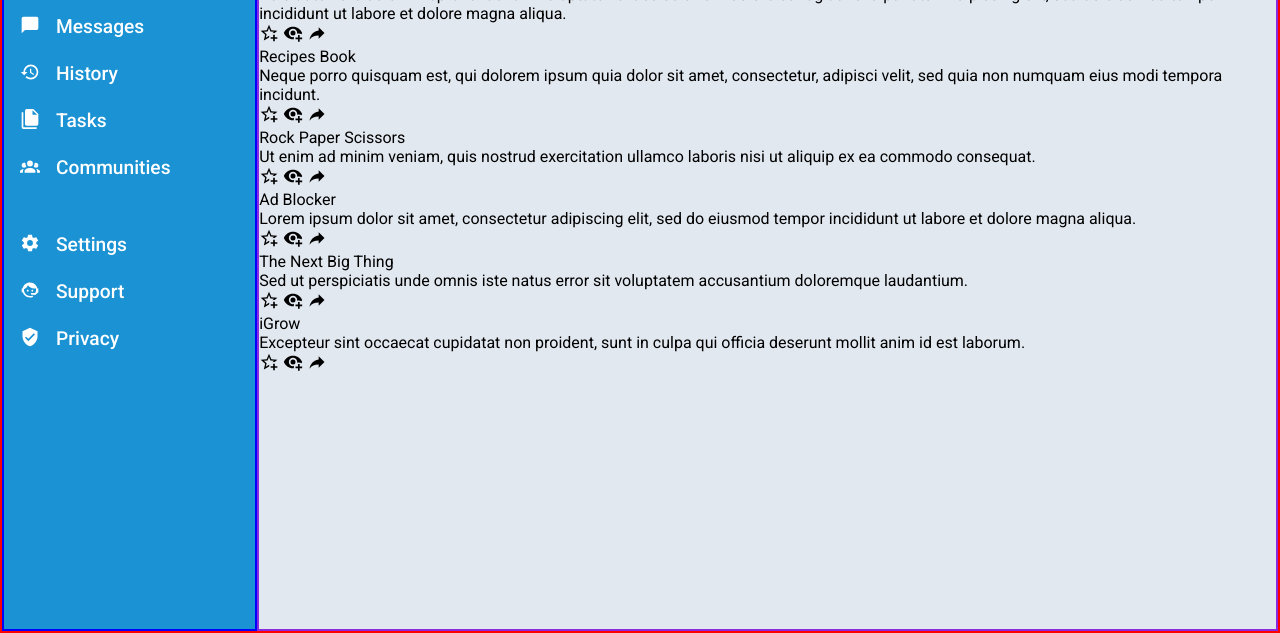
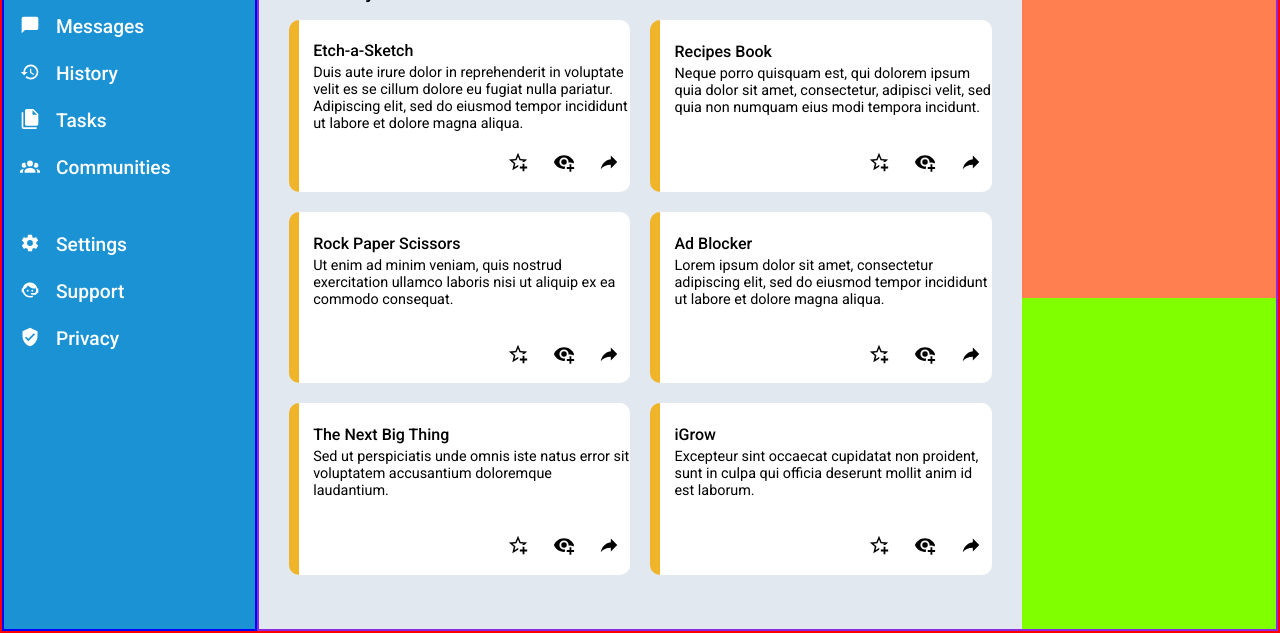
Before and after one commit to cbd23/admin-dashboard, a plain HTML site: page index.html in a window 1280 px wide. Shown: the part 171-804 px from the top of the page. Drawn offline with Linux system fonts and the light colour scheme.

Commit message:
Style 'Your Projects' section in content.

```diff
--- a/styles.css
+++ b/styles.css
@@ -41,7 +41,6 @@
     display: flex;
 
     flex: 2;
-
 }
 
 .searchbar-icon-container {
@@ -250,18 +249,6 @@ span.hello::before {
     margin-right: 6px;
 }
 
-
-
-.content {
-    border: 2px solid blueviolet;
-
-    background-color: rgb(226 232 240);
-
-    grid-area: 2 / 2 / 3 / 3;
-}
-
-
-
 svg {
     /* border: 1px solid yellow; */
 
@@ -290,3 +277,113 @@ svg {
 .logo:active {
     background-color: rgb(34, 170, 255);
 }
+
+
+
+.content {
+    border: 2px solid blueviolet;
+
+    background-color: rgb(226 232 240);
+
+    grid-area: 2 / 2 / 3 / 3;
+
+    display: grid;
+    grid-template-columns: 3fr 1fr;
+}
+
+.your-projects {
+    grid-area: 1 / 1 / 3 / 2;
+
+    display: grid;
+    grid-template-rows: 1fr 1fr 1fr;
+    grid-template-columns: 1fr 1fr;
+
+    padding: 54px 30px;
+    gap: 20px;
+
+    position: relative;
+}
+
+div.title-holder::before {
+    /* border: 1px solid orange; */
+
+    content: "Your Projects";
+    position: relative;
+
+    top: -40px;
+    left: -20px;
+
+    font-size: 1.2rem;
+    font-weight: 500;
+    color: black;
+}
+
+.your-projects > .project {
+    background-color: hsl(0deg 0% 100%);
+
+    border-left: 10px solid hsl(41.82deg 86.84% 55.29%);
+    border-radius: 10px;
+
+    min-width: 150px;
+    min-height: 100px;
+
+    display: flex;
+    flex-direction: column;
+    gap: 4px;
+
+    padding-left: 14px;
+}
+
+.first-project-title {
+    margin-top: -29px;
+}
+
+.project > .project-title {
+    /* border: 1px solid red; */
+    flex: 1;
+
+    font-size: 1rem;
+    font-weight: 500;
+
+    display: flex;
+    align-items: flex-end;
+}
+
+.project > .project-description {
+    /* border: 1px solid blue; */
+    flex: 2;
+
+    font-size: 0.9rem;
+    font-weight: 400;
+}
+
+.project > .project-icons {
+    /* border: 1px solid black; */
+    flex: 1;
+
+    align-self: flex-end;
+}
+
+.project-icons > svg {
+    height: 22px;
+    margin-left: 10px;
+    margin-right: 10px;
+}
+
+.project-icons > svg:hover {
+    cursor: pointer;
+}
+
+
+
+.announcements {
+    background-color: coral;
+
+    grid-area: 1 / 2 / 2 / 3;
+}
+
+.trending {
+    background-color: chartreuse;
+
+    grid-area: 2 / 2 / 3 / 3;
+}
```
